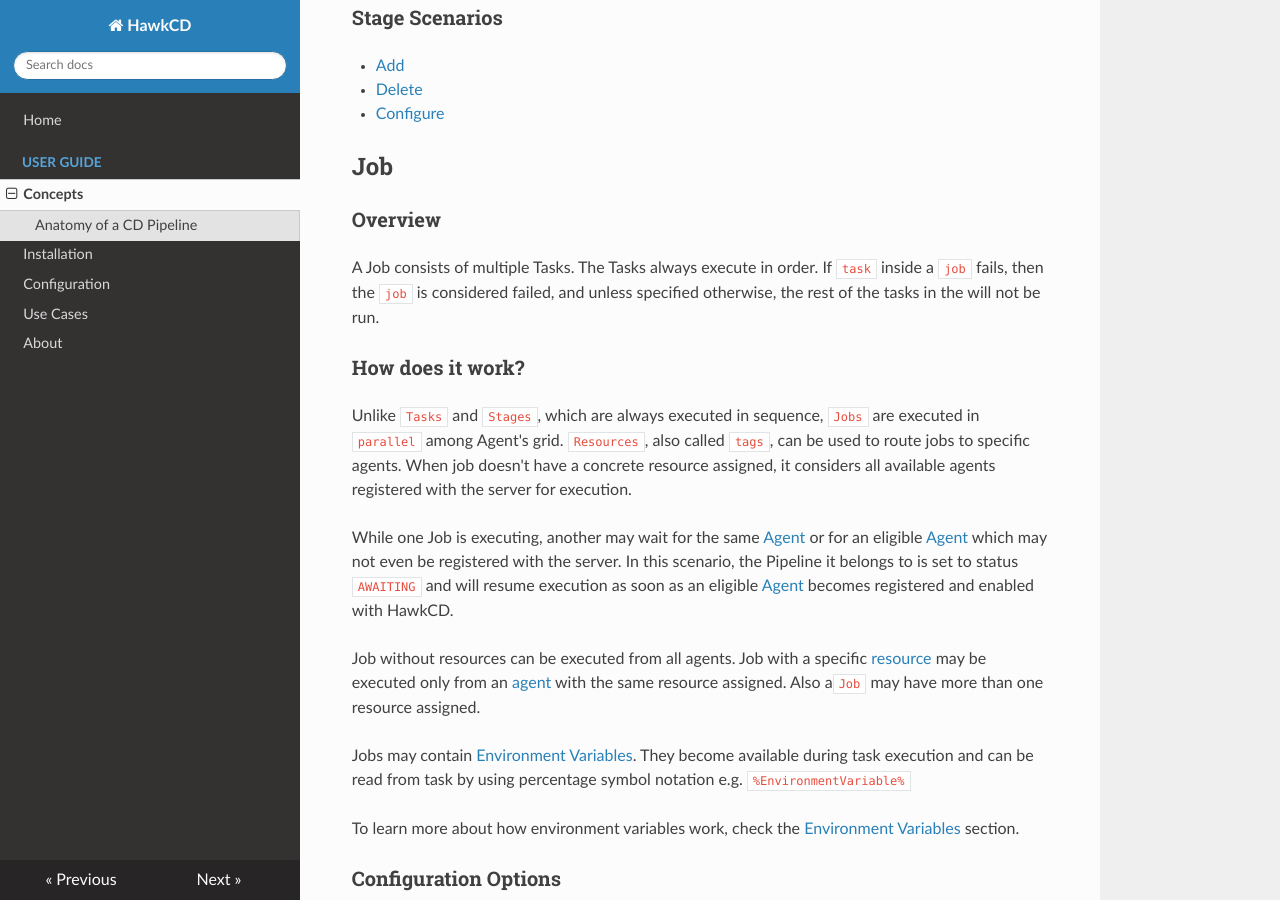
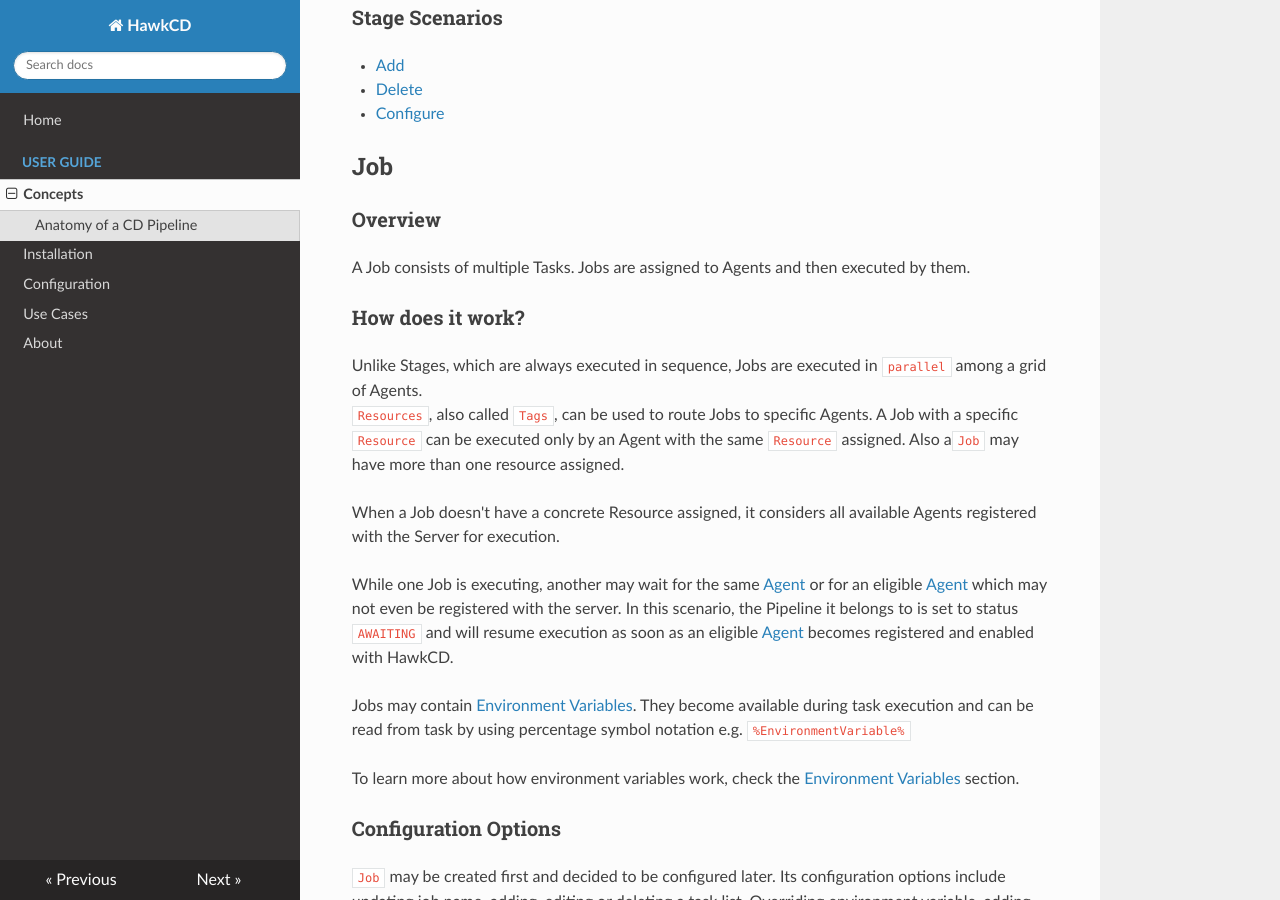
Before and after one commit to rndsolutions/docs.hawkcd.io, an MkDocs documentation site: the page built from docs/concepts/index.md, in a window 1280 px wide and 900 px high, scrolled down 3152 px. Built offline with MkDocs 1.6.1, drawn with Linux system fonts in a browser that asks for light colours; nearby versions of some CDN libraries; old or Windows-style settings are respelled for this version of MkDocs.

Commit message:
Edited Job section

```diff
--- a/docs/concepts/index.md
+++ b/docs/concepts/index.md
@@ -81,17 +81,16 @@ Job
 -----
 ### Overview
 
-A Job consists of multiple Tasks. The Tasks always execute in order. If ``task`` inside a ``job`` fails, then the ``job`` is considered failed, and unless specified otherwise, the rest of the tasks in the will not be run.
+A Job consists of multiple Tasks. Jobs are assigned to Agents and then executed by them.
 
 ### How does it work?
 
-Unlike ``Tasks`` and ``Stages``, which are always executed in sequence, ``Jobs`` are executed in ``parallel`` among Agent's grid.
-``Resources``, also called ``tags``, can be used to route jobs to specific agents. When job doesn't have a concrete resource assigned, it considers all available agents registered with the server for execution.
+Unlike Stages, which are always executed in sequence, Jobs are executed in ``parallel`` among a grid of Agents.</br>
+`Resources`, also called `Tags`, can be used to route Jobs to specific Agents. A Job with a specific `Resource` can be executed only by an Agent with the same `Resource` assigned. Also a``Job`` may have more than one resource assigned.
+
+When a Job doesn't have a concrete Resource assigned, it considers all available Agents registered with the Server for execution.
 
 While one Job is executing, another may wait for the same [Agent](#agent) or for an eligible [Agent](#agent) which may not even be registered with the server. In this scenario, the Pipeline it belongs to is set to status ``AWAITING`` and will resume execution as soon as an eligible [Agent](#agent) becomes registered and enabled with HawkCD.
-
-Job without resources can be executed from all agents. Job with a specific
-[resource](#resource) may be executed only from an [agent](#agent) with the same resource assigned. Also a``Job`` may have more than one resource assigned.
 
 Jobs may contain [Environment Variables](#environment-variables). They become available during task execution and can be read from task by using percentage symbol notation e.g. ``%EnvironmentVariable%``
 
```
